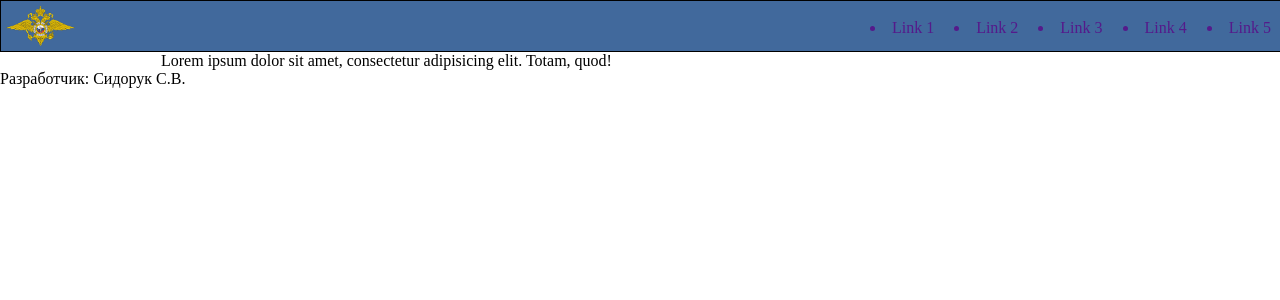
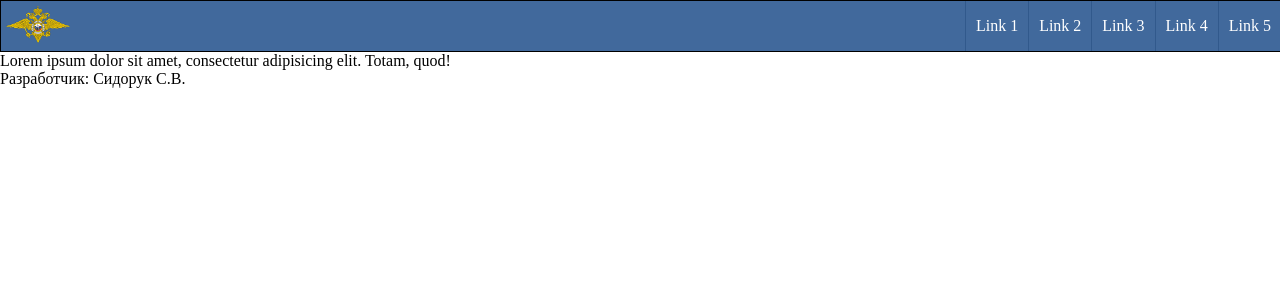
Before and after one commit to NickBerk/mfc, a PHP site: page / in a window 1280 px wide. Shown: the top 300 px of the page. Run offline with PHP 8.4, Linux system fonts and the light colour scheme.

Commit message:
start work

```diff
--- a/css/style.css
+++ b/css/style.css
@@ -20,8 +20,13 @@ nav>a{
 	float: left;
 	text-decoration: none;
 	font-style: 14px;
-	padding: 18px 10px;
+	padding: 16px 10px;
+	color: white;
+	border-left: 1px solid #31598c;
+}
 
+nav>a>li{
+	list-style: none;
 }
 
 header>.logo{
@@ -33,5 +38,10 @@ header>.logo{
 }
 
 .logo>img{
-	max-height: 40px;
+	max-height: 37px;
 }
+
+nav>a:hover{
+	background-color: #41699C;
+    filter: hue-rotate(135deg);
+}
```
